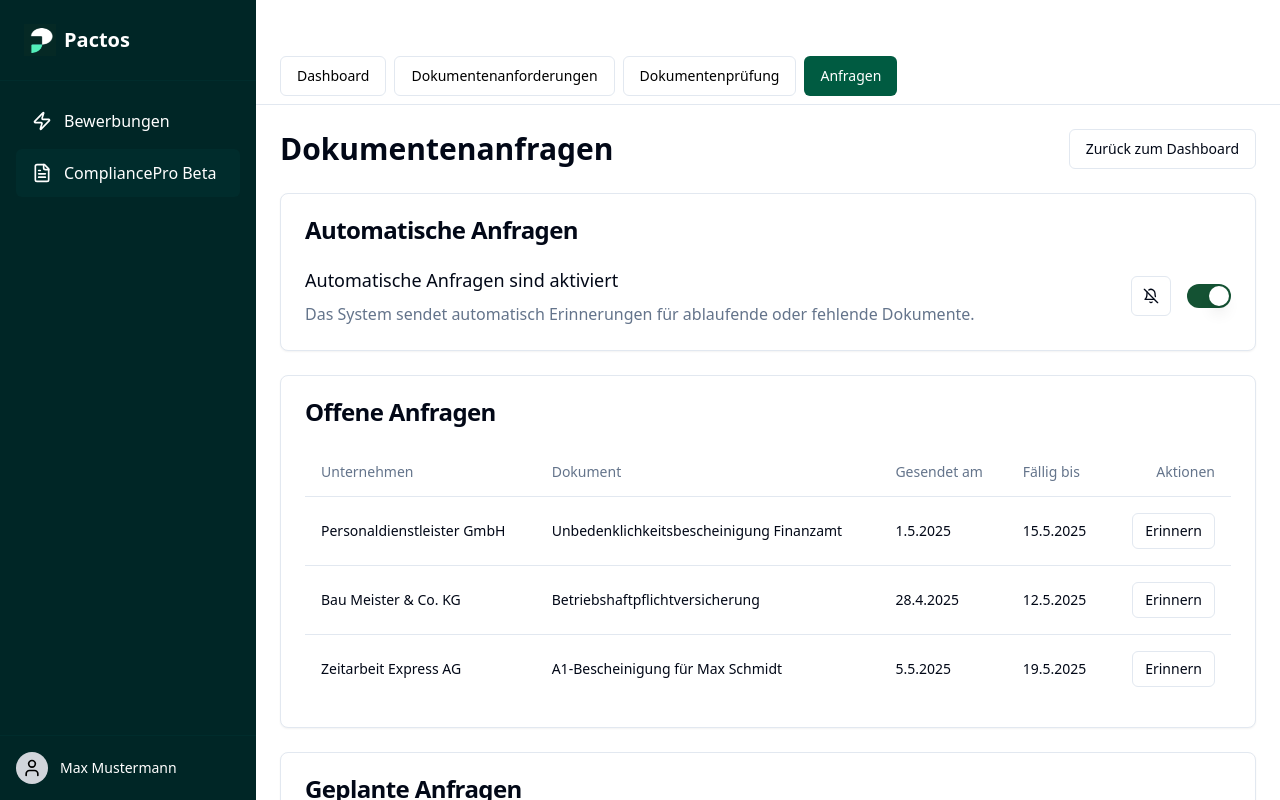
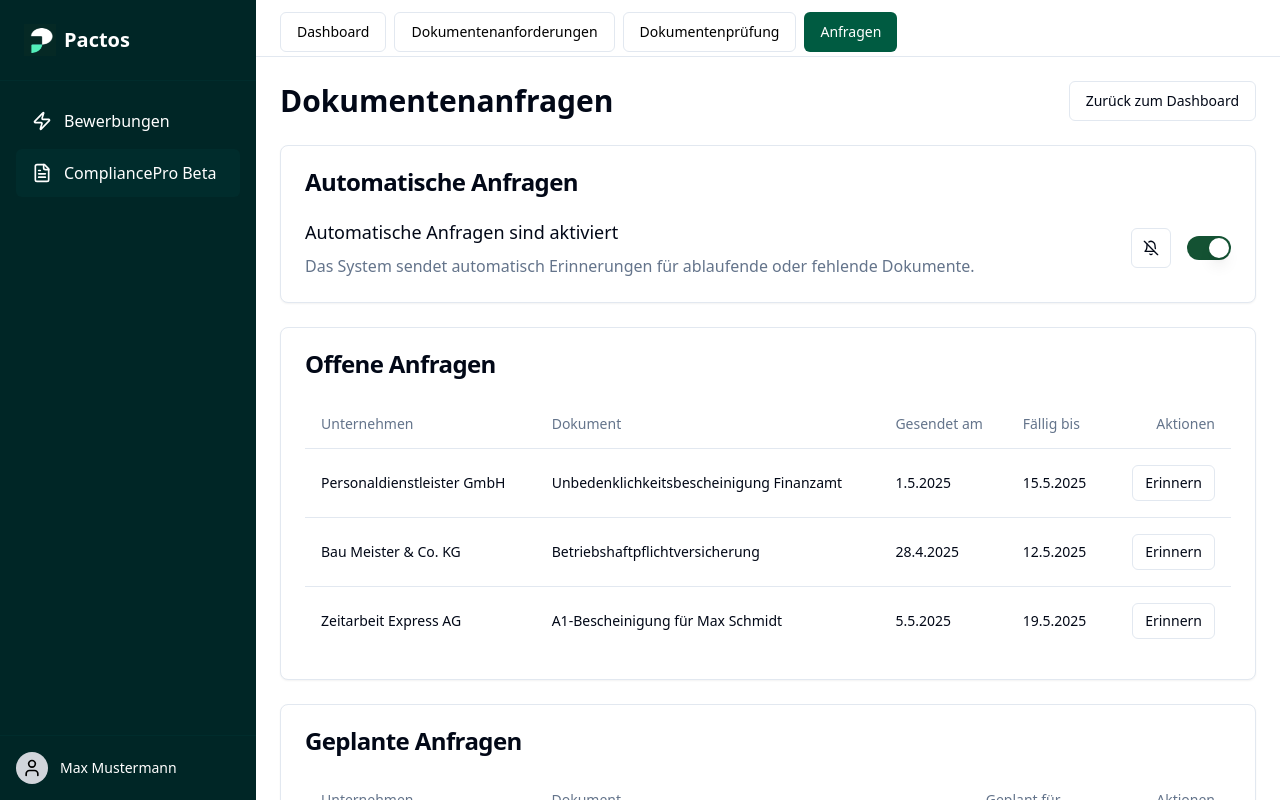
Before and after one commit to lukasotto123/deer-tree-flatbread, a React (Vite) app: page /requests in a window 1280 px wide. Shown: the top 800 px of the page. Built offline with nearby package versions, Linux system fonts and the light colour scheme.

Commit message:
Adjust header height
Set header height to 2px.

```diff
--- a/src/components/layout/AppLayout.tsx
+++ b/src/components/layout/AppLayout.tsx
@@ -1,4 +1,3 @@
-
 import { Link, Outlet, useLocation } from "react-router-dom";
 import Header from "./Header";
 import Sidebar from "./Sidebar";
@@ -24,7 +23,7 @@ const AppLayout = () => {
       <div className="flex-1 ml-64">
         <div className="flex flex-col min-h-screen">
           <Header />
-          <div className="py-2 px-6 border-b border-border bg-white">
+          <div className="py-1 px-6 border-b border-border bg-white">
             <div className="flex gap-2">
               {navigationLinks.map((link) => (
                 <Button
--- a/src/components/layout/Header.tsx
+++ b/src/components/layout/Header.tsx
@@ -1,14 +1,8 @@
 
 const Header = () => {
   return (
-    <header className="h-12 flex items-center justify-between px-6 bg-white sticky top-0 z-10">
-      <div className="flex items-center gap-4">
-        {/* Empty div for layout balance */}
-      </div>
-
-      <div className="flex items-center space-x-4">
-        {/* Navigation buttons will be added to AppLayout instead of here */}
-      </div>
+    <header className="h-2 bg-white sticky top-0 z-10">
+      {/* Empty header - reduced to 2px height */}
     </header>
   );
 };
```
